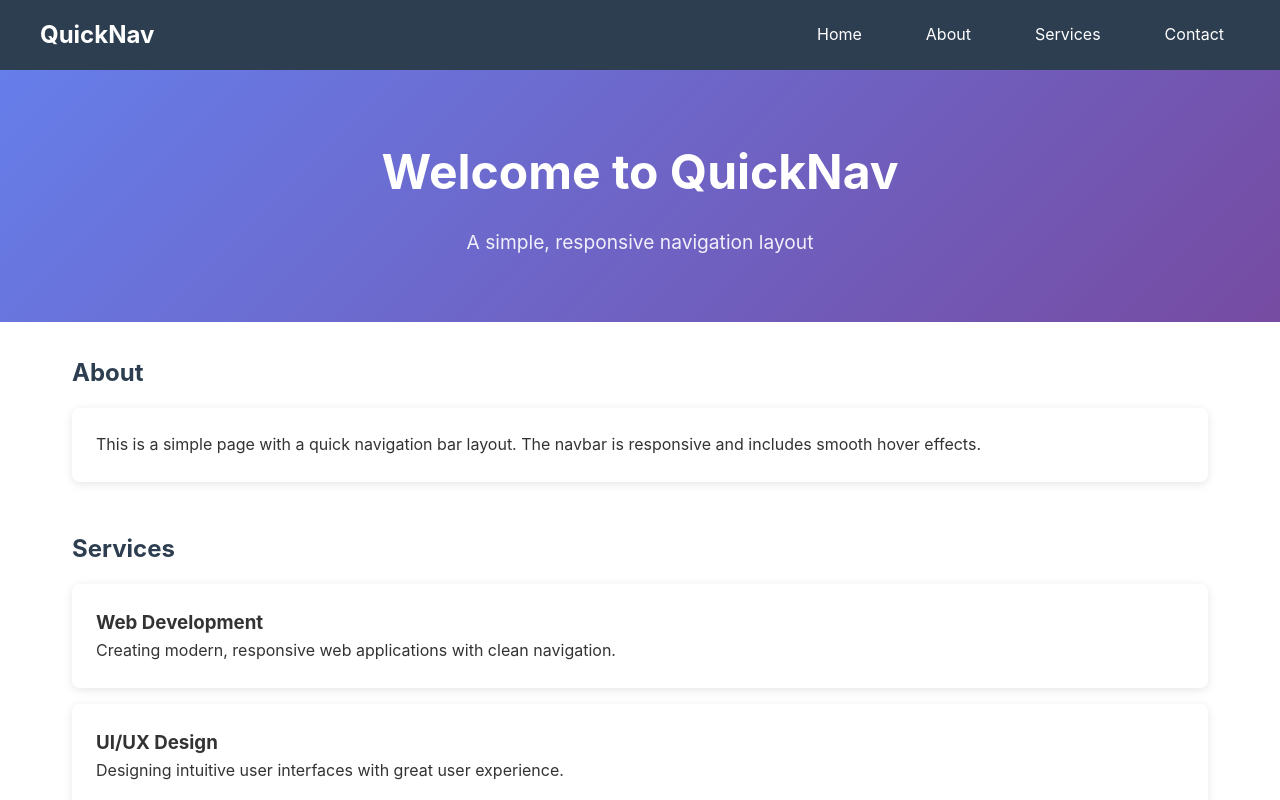
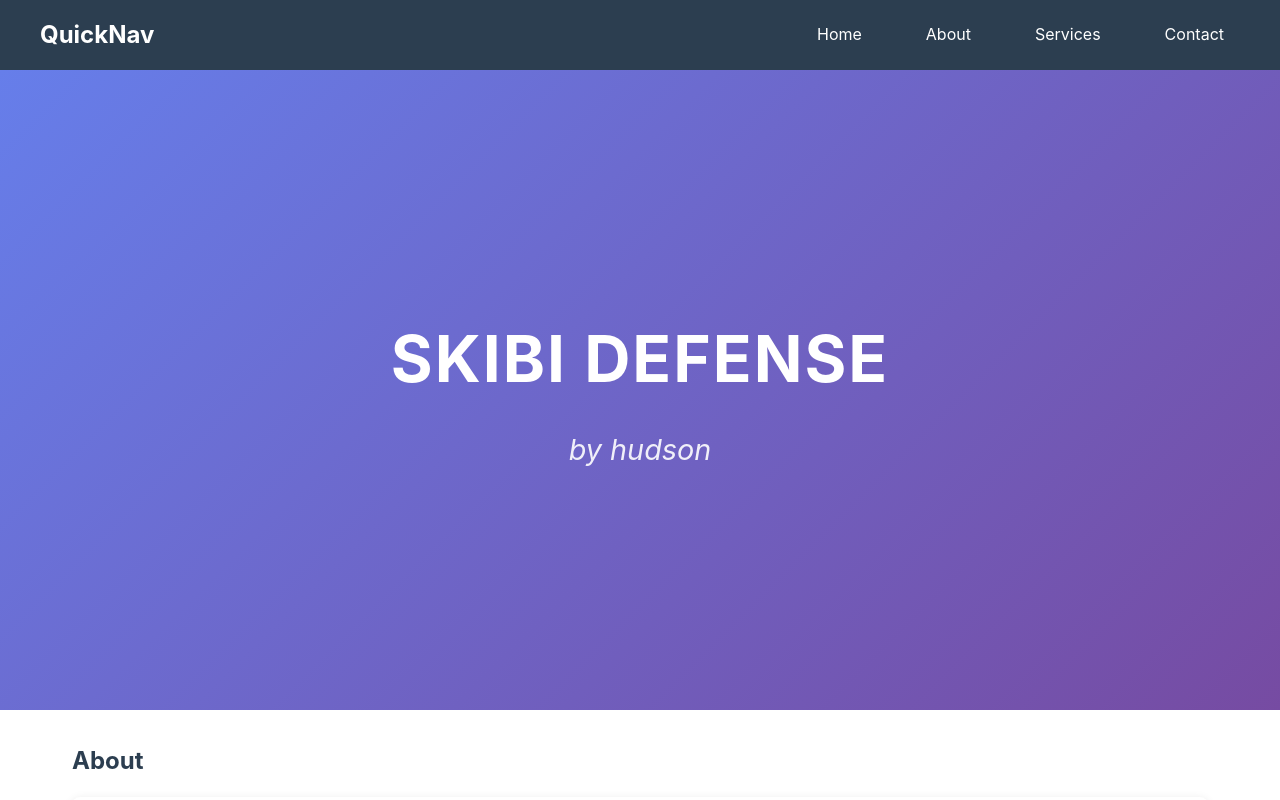
Before and after one commit to hudson-kung/skibidefense, a website: page index.html in a window 1280 px wide. Shown: the top 800 px of the page. Drawn offline with Linux system fonts and the light colour scheme.

Commit message:
Update hero section: Add Skibi Defense title with hudson attribution

```diff
--- a/index.html
+++ b/index.html
@@ -59,18 +59,26 @@
         .hero {
             background: linear-gradient(135deg, #667eea 0%, #764ba2 100%);
             color: white;
-            padding: 4rem 2rem;
+            padding: 6rem 2rem;
             text-align: center;
+            min-height: 80vh;
+            display: flex;
+            flex-direction: column;
+            justify-content: center;
         }
 
         .hero h1 {
-            font-size: 3rem;
+            font-size: 4rem;
             margin-bottom: 1rem;
+            font-weight: bold;
+            text-transform: uppercase;
+            letter-spacing: 2px;
         }
 
         .hero p {
-            font-size: 1.2rem;
+            font-size: 1.8rem;
             opacity: 0.9;
+            font-style: italic;
         }
 
         .content {
@@ -127,8 +135,8 @@
     </nav>
 
     <section class="hero" id="home">
-        <h1>Welcome to QuickNav</h1>
-        <p>A simple, responsive navigation layout</p>
+        <h1>Skibi Defense</h1>
+        <p>by hudson</p>
     </section>
 
     <main class="content">
```
